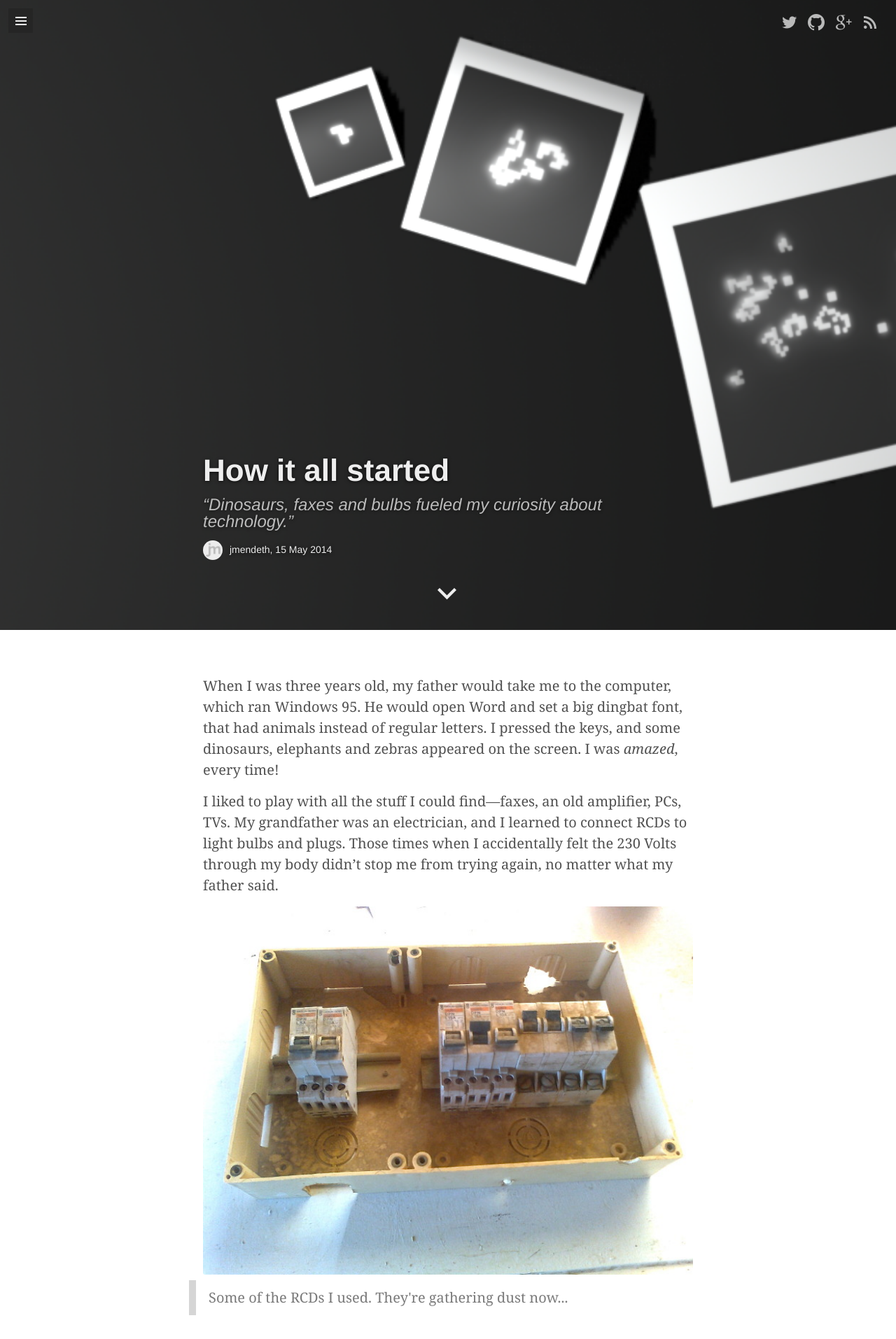
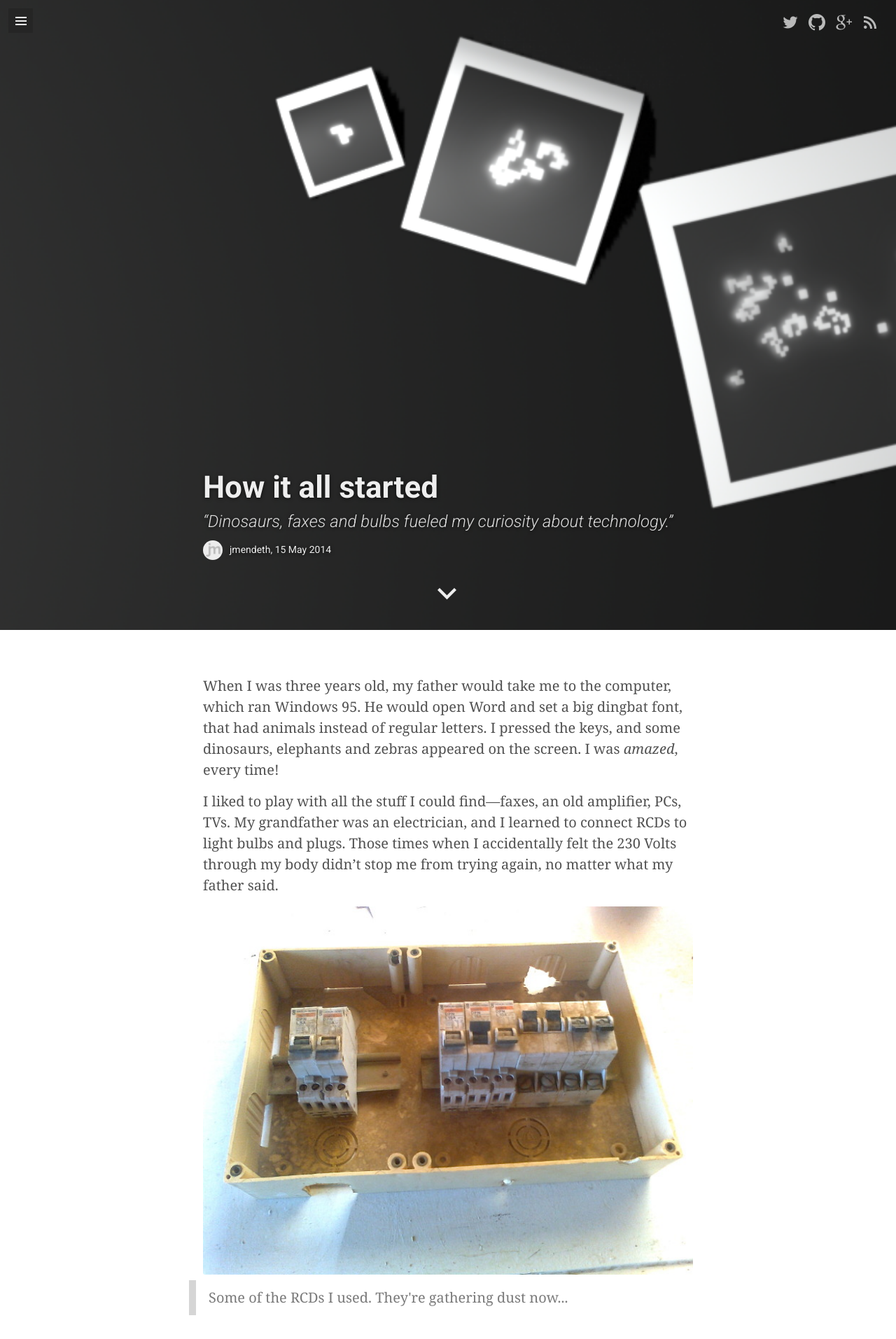
Before and after one commit to jmendeth/jmendeth.com, a Jekyll site: the page built from _posts/2014-05-15-how-it-all-started.md, in a window 1280 px wide. Shown: the top 1913 px of the page at 70% size. Built offline with Jekyll 4.4.1, drawn with Linux system fonts in a browser that asks for light colours; nearby versions of some CDN libraries; some web fonts are replaced; comment, search, counter and statistics services are not loaded.

Commit message:
Change sans-serif font to Roboto, load from Google Fonts
Four styles loaded... that's some time
Should probably use the JS loader to prioritize but nah

```diff
--- a/_layouts/default.html
+++ b/_layouts/default.html
@@ -3,7 +3,7 @@
 	{% include head.html %}
 	<body>
 		{{ content }}
-		<link rel="stylesheet" href="//fonts.googleapis.com/css?family=Fenix:400,400italic">
+		<link rel="stylesheet" href="//fonts.googleapis.com/css?family=Roboto:300i,400,700|Fenix:400">
 		<link rel="stylesheet" href="{{ site.assets_url }}/assets/css/syntax.css" />
 		<link rel="stylesheet" href="{{ site.assets_url }}/assets/css/genericons.css" />
 		<script type="text/javascript" src="//cdnjs.cloudflare.com/ajax/libs/jquery/2.1.1-rc2/jquery.min.js"></script>
--- a/assets/css/default.css
+++ b/assets/css/default.css
@@ -18,7 +18,7 @@ header, footer {
 	background-position: center top;
 	background-size: cover;
 	background-attachment: fixed;
-	font-family: "Helvetica Neue", Helvetica, Arial, sans-serif;
+	font-family: Roboto, "Helvetica Neue", Helvetica, Arial, sans-serif;
 }
 
 header.fullscreen {
@@ -70,11 +70,11 @@ h3 {
 }
 
 #post-info h2 {
-	opacity: 0.75;
+	opacity: 0.92;
 	font-style: italic;
 	font-size: 24px;
 	line-height: 24px;
-	font-weight: lighter;
+	font-weight: 300;
 	margin: 15px 0px;
 }
 
@@ -442,7 +442,6 @@ pre code {
 	font-size: 14px;
 	text-transform: uppercase;
 	letter-spacing: 1px;
-	font-weight: 300;
 	text-decoration: none;
 	color: #888;
 }
```
